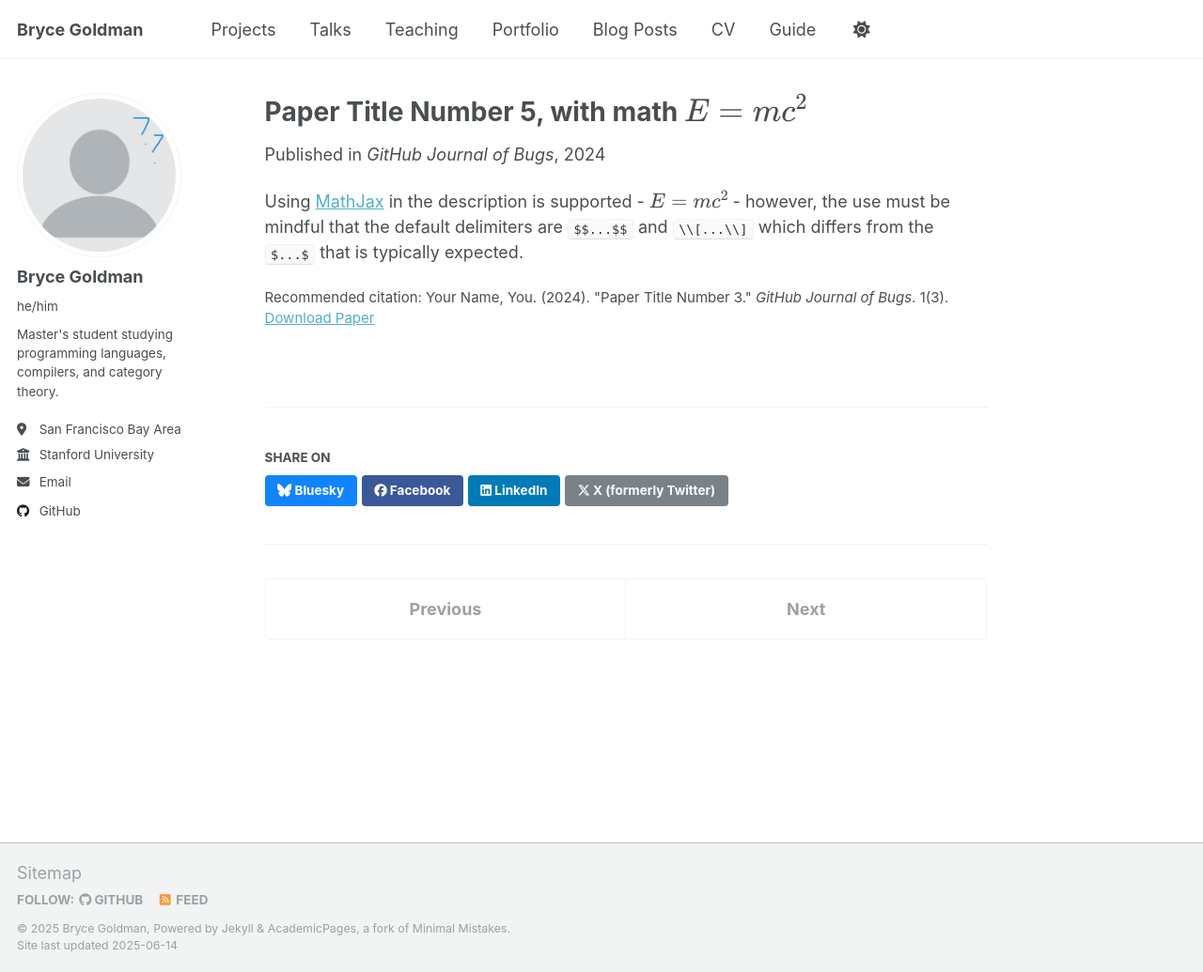
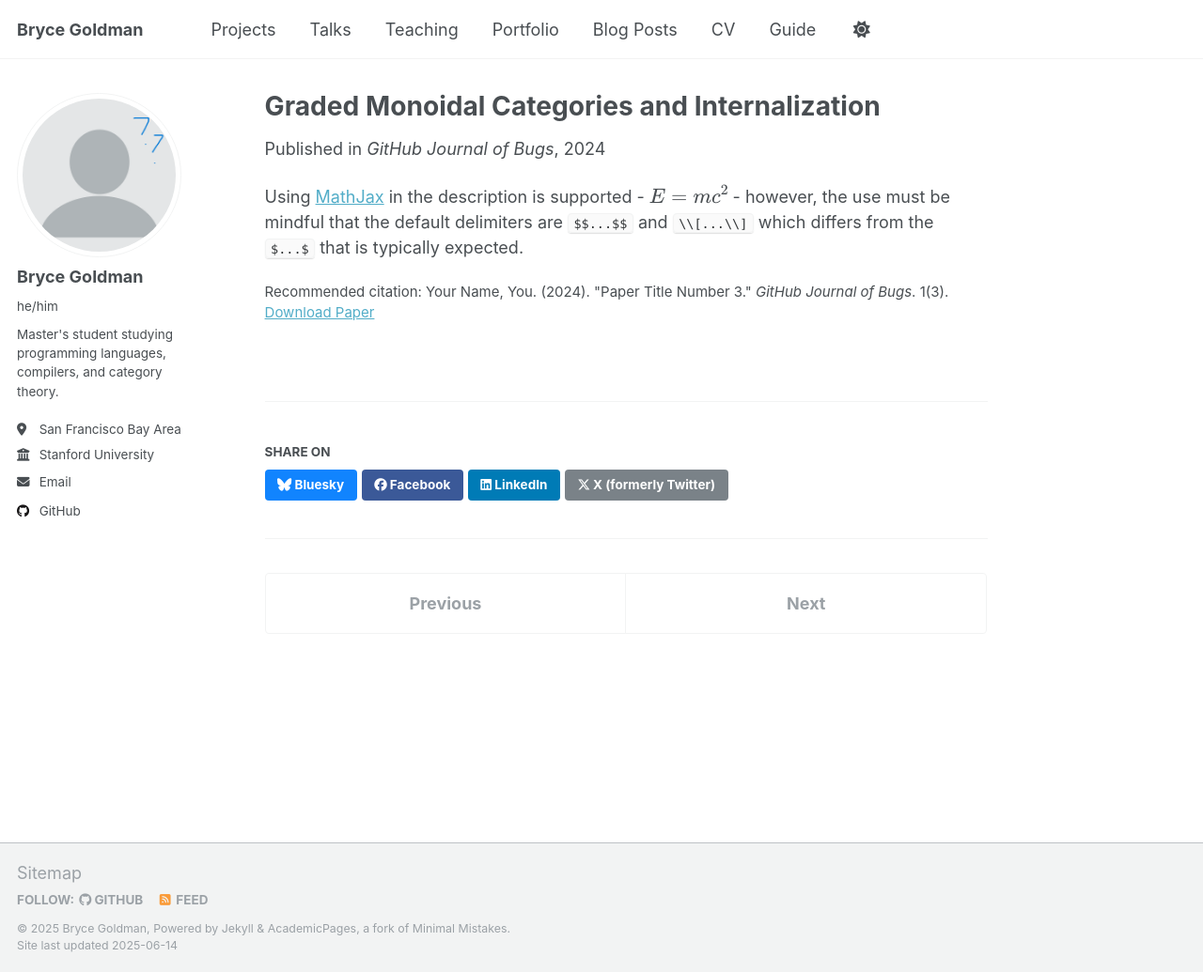
Before and after one commit to Alkizar/alkizar.github.io, a Jekyll site: the page built from _publications/2025-06-08-paper-title-number-5.md, in a window 1280 px wide and 1035 px high. Shown: the whole window at 94% size. Built offline with Jekyll 4.4.1, drawn with Linux system fonts in a browser that asks for light colours.

Commit message:
testing senior thesis paper

```diff
--- a/_publications/2025-06-08-paper-title-number-5.md
+++ b/_publications/2025-06-08-paper-title-number-5.md
@@ -1,12 +1,12 @@
 ---
-title: "Paper Title Number 5, with math $$E=mc^2$$"
+title: "Graded Monoidal Categories and Internalization"
 collection: publications
 category: conferences
-permalink: /publication/2024-02-17-paper-title-number-4
+permalink: /project/graded_monoidal_categories
 excerpt: 'This paper is about a famous math equation, $$E=mc^2$$'
 date: 2024-02-17
 venue: 'GitHub Journal of Bugs'
-paperurl: 'http://academicpages.github.io/files/paper3.pdf'
+paperurl: 'http://academicpages.github.io/files/Graded_Monoidal_Categories.pdf'
 citation: 'Your Name, You. (2024). &quot;Paper Title Number 3.&quot; <i>GitHub Journal of Bugs</i>. 1(3).'
 ---
 
```
Also changed, not shown: 2 other files.
